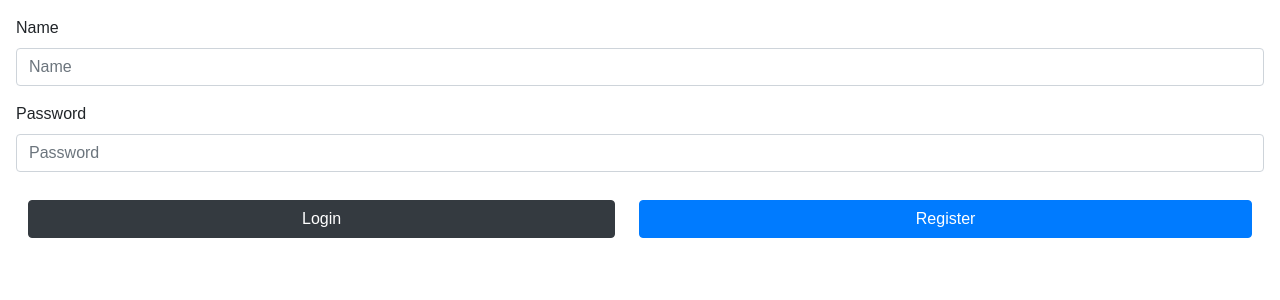
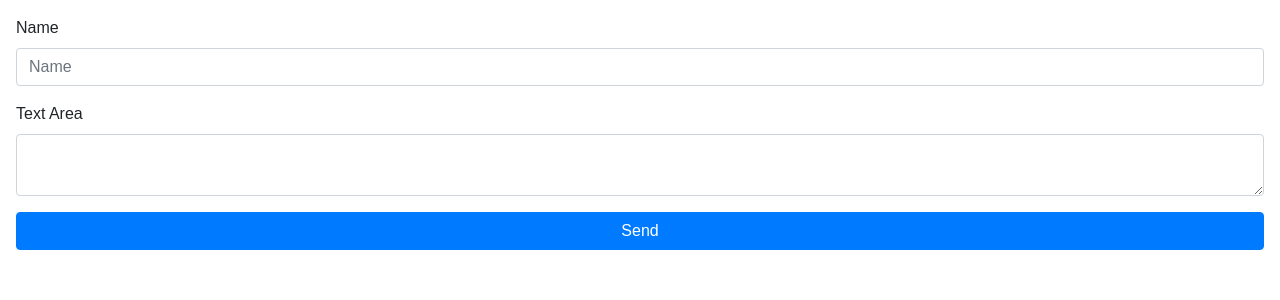
Before and after one commit to dean-zava/SpansParser, a React (Create React App) app: page / in a window 1280 px wide. Shown: the top 300 px of the page. Built offline with nearby package versions, Linux system fonts and the light colour scheme.

Commit message:
contacting server successfully

```diff
--- a/server.js
+++ b/server.js
@@ -5,11 +5,12 @@ const app = express();
 app.use(express.static(path.join(__dirname, 'build')));
 
 app.get('/ping', function (req, res) {
- return res.send('pong');
+    console.log(res)
+    return res.send('pong');
 });
 
 app.get('/', function (req, res) {
-  res.sendFile(path.join(__dirname, 'build', 'index.html'));
+    res.sendFile(path.join(__dirname, 'build', 'index.html'));
 });
 
 app.listen(process.env.PORT || 8080);
--- a/src/App.js
+++ b/src/App.js
@@ -3,6 +3,7 @@ import ReactDOM from "react-dom"
 import 'bootstrap/dist/css/bootstrap.min.css';
 import logo from './logo.svg';
 import './App.css';
+import axios from 'axios';
 import {
     Button,
     Form,
@@ -14,62 +15,30 @@ import {
 } from 'reactstrap';
 
 class App extends Component {
-  render() {
-    //let form = (
-    //<div className="App">
-        //{ this.state.error_msg ?
-            //<Alert color="danger" style={{marginRight: '1rem', marginLeft: '1rem', marginTop: '1rem'}}>
-                //{ this.state.error_msg }</Alert> :
-            //null }
-        //<Form>
-            //<FormGroup
-                //style={{marginRight: '1rem', marginLeft: '1rem', marginTop: '1rem', textAlign: "left"}}>
-                //<Label for="name">Name</Label>
-                //<Input
-                    //type="text"
-                    //name="name"
-                    //id="name"
-                    //placeholder="Name"
-                    //className="mb-3"
-                    //onChange={this.onChange}
-                ///>
-                //<Label for="passowrd">Password</Label>
-                //<Input
-                    //type="password"
-                    //name="password"
-                    //id="password"
-                    //placeholder="Password"
-                    //className="mb-3"
-                    //onChange={this.onChange}
-                ///>
-//
-                //<Table borderless>
-                    //<th>
-                        //<Button
-                            //color="dark"
-                            //style={{marginRight: "1rem"}}
-                            //block
-                            //onClick={this.onSubmit.bind(this, "login")}
-                        //>Login</Button>
-                    //</th>
-                    //<th>
-                        //<Button
-                            //color="primary"
-                            //block
-                            //onClick={this.onSubmit.bind(this, "register")}
-                        //>Register</Button>
-                    //</th>
-                //</Table>
-            //</FormGroup>
-        //</Form>
-    //</div>
-    //);
 
-    return (
+    state = {
+        name: "",
+        text_box: ""
+    }
+
+    onChange = (e) => {
+        this.setState({ [e.target.name]: e.target.value });
+    }
+
+    onSubmit = () => {
+        console.log("func called");
+        this.setState({text_box: this.state.name})
+        axios.get("/ping", {
+                params: {
+                    some: "123"
+                }
+            }).then((res) => console.log(res));
+    }
+
+    render = () => (
         <div className="App">
             <Form>
-            <FormGroup
-                style={{marginRight: '1rem', marginLeft: '1rem', marginTop: '1rem', textAlign: "left"}}>
+            <FormGroup style={{marginRight: '1rem', marginLeft: '1rem', marginTop: '1rem', textAlign: "left"}}>
             <Label for="name">Name</Label>
             <Input
                 type="text"
@@ -77,41 +46,22 @@ class App extends Component {
                 id="name"
                 placeholder="Name"
                 className="mb-3"
-                    //onChange={this.onChange}
+                onChange={this.onChange}
             />
-                <Label for="passowrd">Password</Label>
-                <Input
-                    type="password"
-                    name="password"
-                    id="password"
-                    placeholder="Password"
-                    className="mb-3"
-                    //onChange={this.onChange}
-                />
+        <FormGroup>
+        <Label for="exampleText">Text Area</Label>
+        <Input type="textarea" name="text" id="exampleText" value={this.state.text_box}/>
+        </FormGroup>
 
-                <Table borderless>
-                    <th>
-                        <Button
-                            color="dark"
-                            style={{marginRight: "1rem"}}
-                            block
-                            //onClick={this.onSubmit.bind(this, "login")}
-                        >Login</Button>
-                    </th>
-                    <th>
         <Button
         color="primary"
         block
-                            //onClick={this.onSubmit.bind(this, "register")}
-                        >Register</Button>
-                    </th>
-                </Table>
+        onClick={this.onSubmit}
+        >Send</Button>
         </FormGroup>
         </Form>
         </div>
     );
-
-  }
 }
 
 export default App;
```
Lines whose indentation alone changed are shown as unchanged.
